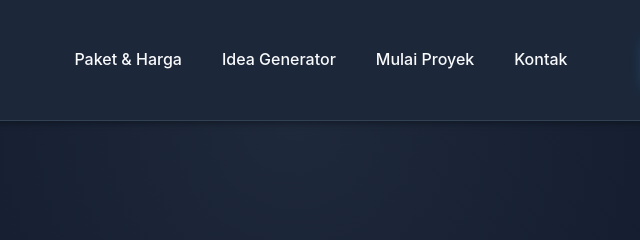
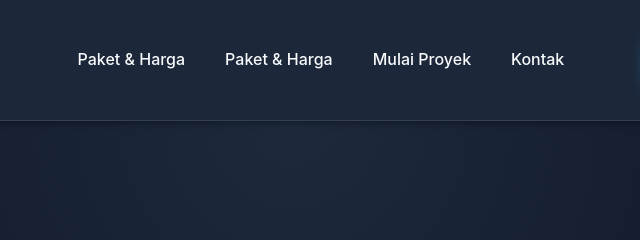
Before and after one commit to Agentsae/WebMurah, a plain HTML site: page index.html in a window 1280 px wide. Shown: the top 240 px of the page, 346-986 px from the left. Drawn offline with Linux system fonts and the light colour scheme.

```diff
--- a/index.html
+++ b/index.html
@@ -405,7 +405,7 @@ footer ul li a:hover {
             <button class="menu-toggle" id="menuToggle">☰</button>
             <ul id="mainMenu">
                 <li><a href="#pricing">Paket & Harga</a></li>
-                <li><a href="#ai-generator-section">Idea Generator</a></li>
+                <li><a href="#ai-generator-section">Paket & Harga</a></li>
                 <li><a href="#project-form">Mulai Proyek</a></li>
                 <li><a href="#kontak">Kontak</a></li>
             </ul>
```
